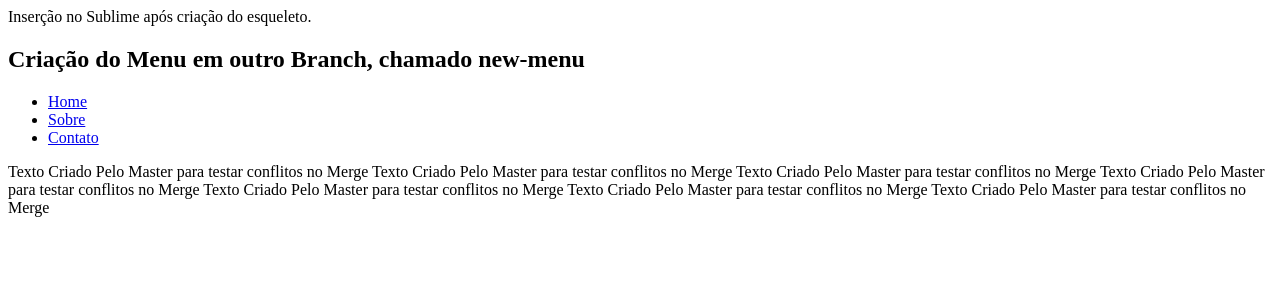
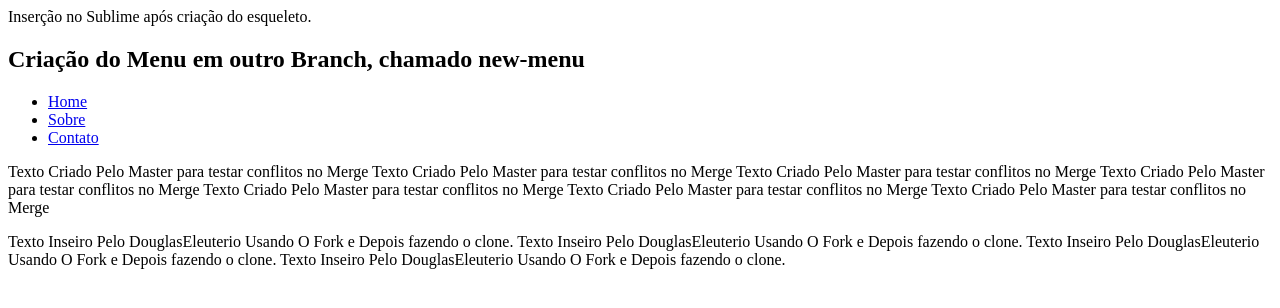
Before and after one commit to programacaocolaborativa/TesteGit, a plain HTML site: page index.html in a window 1280 px wide. Drawn offline with Linux system fonts and the light colour scheme.

Commit message:
Criação do Commit depois de ter feito o Fork do Projeto

```diff
--- a/index.html
+++ b/index.html
@@ -29,5 +29,13 @@
 			Texto Criado Pelo Master para testar conflitos no Merge
 			Texto Criado Pelo Master para testar conflitos no Merge
 		</p>
+
+		<p>
+			Texto Inseiro Pelo DouglasEleuterio Usando O Fork e Depois fazendo o clone.
+			Texto Inseiro Pelo DouglasEleuterio Usando O Fork e Depois fazendo o clone.
+			Texto Inseiro Pelo DouglasEleuterio Usando O Fork e Depois fazendo o clone.
+			Texto Inseiro Pelo DouglasEleuterio Usando O Fork e Depois fazendo o clone.
+
+		</p>
 	</body>
 </html>
```
